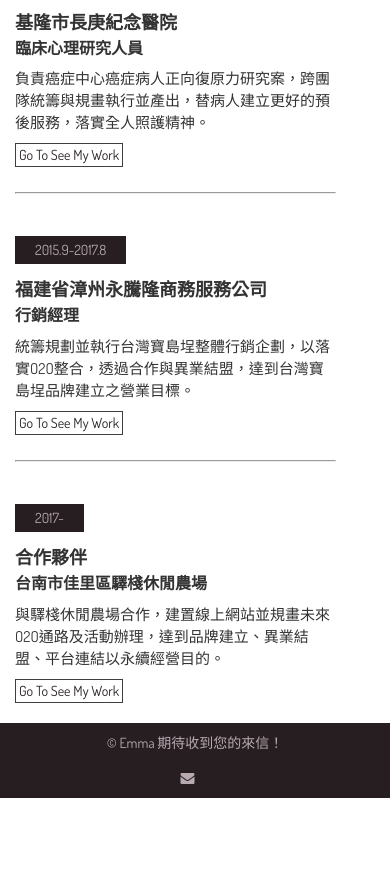
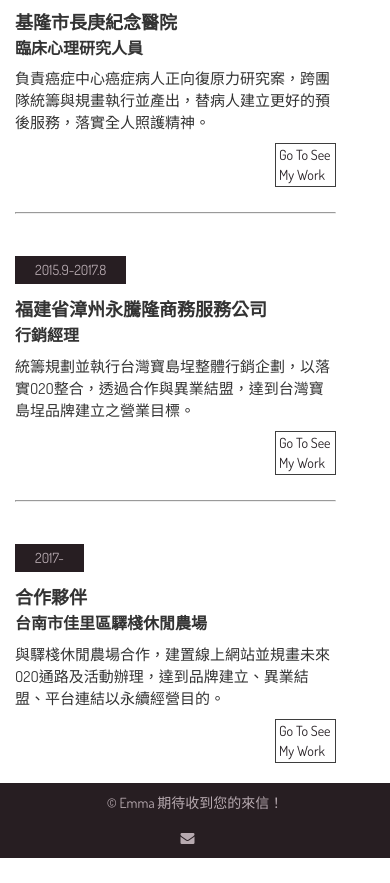
Before and after one commit to Emmasmallchu/my-website, a plain HTML site: page index.html in a window 390 px wide. Shown: the part 2884-3767 px from the top of the page. Before the commit the page ends 3707 px from the top, so only its background shows below. Drawn offline with Linux system fonts and the light colour scheme.

Commit message:
Add files via upload

```diff
--- a/style.css
+++ b/style.css
@@ -573,4 +573,9 @@ footer{
       top: -100px;
       }
 
+  .button{
+      margin-left: 260px;
+  }
+
+
 }
```
